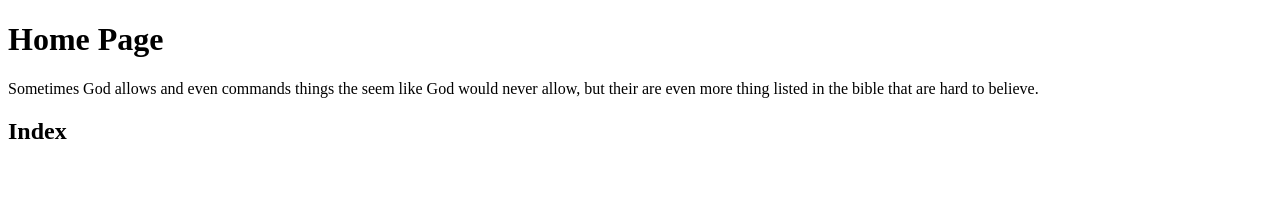
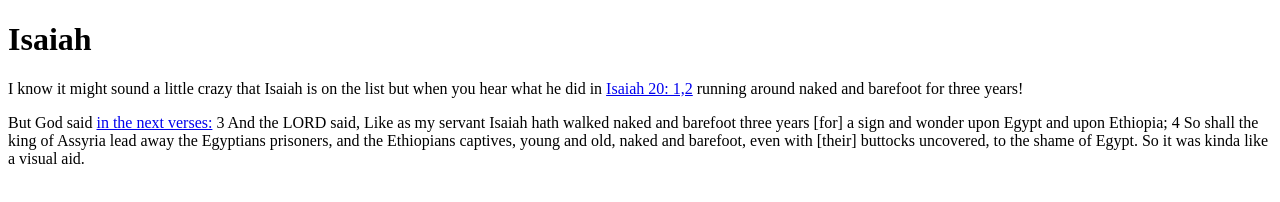
Before and after one commit to JesusisLord12/Isaiah, a plain HTML site: page index.html in a window 1280 px wide. Drawn offline with Linux system fonts and the light colour scheme.

Commit message:
Add files via upload

```diff
--- a/index.html
+++ b/index.html
@@ -1,13 +1,12 @@
 <!DOCTYPE html>
 <html lang="en" dir="ltr">
-  <head>
-    <h1>Home Page</h1>
+  <head> <h1>Isaiah</h1>
     <meta charset="utf-8">
     <title>Crazy Things In The Bible</title>
   </head>
   <body>
-  <p>Sometimes God allows and even commands things the seem like God would never allow, but their are even more thing listed in the bible that are hard to believe. </p>
-  <h2>Index</h2>
+  <p>I know it might sound a little crazy that Isaiah is on the list but when you hear what he did in <a href="https://www.blueletterbible.org/tools/MultiVerse.cfm?s=006HYS"> Isaiah 20: 1,2</a> running around naked and barefoot for three years!</p>
+  <p>But God said <a href="https://www.blueletterbible.org/tools/MultiVerse.cfm?s=006HYh">in the next verses:</a> 3 And the LORD said, Like as my servant Isaiah hath walked naked and barefoot three years [for] a sign and wonder upon Egypt and upon Ethiopia; 4 So shall the king of Assyria lead away the Egyptians prisoners, and the Ethiopians captives, young and old, naked and barefoot, even with [their] buttocks uncovered, to the shame of Egypt. So it was kinda like a visual aid.</p>
 
   </body>
 </html>
```
